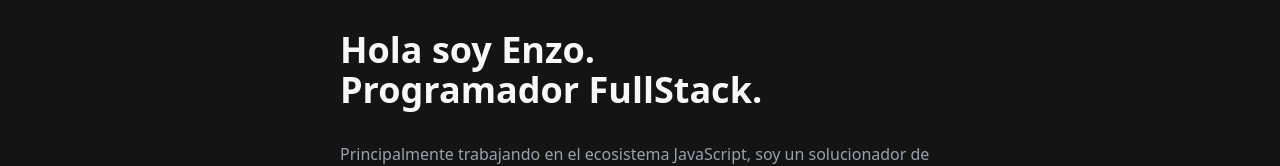
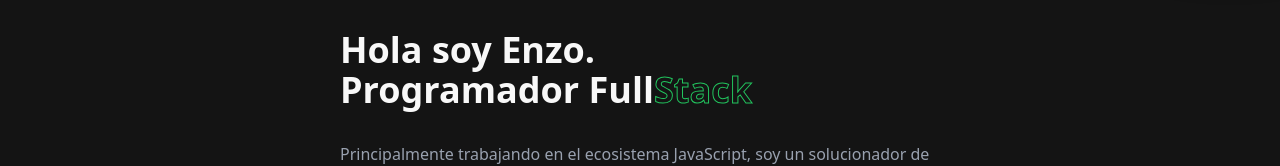
Before and after one commit to Enzoolionel/newPortafolio, a React (Vite) app: page / in a window 1280 px wide. Shown: the part 312-478 px from the top of the page. Built offline with nearby package versions, Linux system fonts and the light colour scheme.

Commit message:
arreglando problemas de layout

```diff
--- a/src/components/Footer.jsx
+++ b/src/components/Footer.jsx
@@ -24,7 +24,7 @@ const Footer = () => {
         <h2 className="text-gray-500 max-w-[500px]">
           Si te gusta lo que hago y querés aprender conmigo, seguime en YouTube!
           🚀 Voy a estar subiendo nuevos videos con proyectos reales y tips que
-          te van a ayudar 👉
+          te van a ayudar 👉{" "}
           <a
             href="https://www.youtube.com/@NoTanJunior"
             className="underline text-white"
--- a/src/views/MainView.jsx
+++ b/src/views/MainView.jsx
@@ -68,7 +68,13 @@ const MainView = () => {
             transition={{ duration: 0.1 }}
             className="hover:brightness-150 transition-all text-3xl sm:text-4xl font-semibold"
           >
-            Programador FullStack.
+            Programador Full
+            <span
+              className="text-transparent"
+              style={{ WebkitTextStroke: "1px #22c55e" }}
+            >
+              Stack
+            </span>
           </motion.h1>
           <motion.h2
             initial={{ opacity: 0 }}
@@ -87,10 +93,7 @@ const MainView = () => {
           className="flex flex-col sm:flex-row mt-10 gap-4"
         >
           <Buttons routes={routesMobile} />
-          <Link
-            to="#projects"
-            className="hover:cursor-pointer duration-75 hover:brightness-150 flex justify-center items-center transition-all h-13 w-40 border p-[3px] text-[#ccc] text-lg border-black sombra rounded-md"
-          >
+          <Link className="hover:cursor-pointer duration-75 hover:brightness-150 flex justify-center items-center transition-all h-13 w-40 border p-[3px] text-[#ccc] text-lg border-black sombra rounded-md">
             Explorar Mas
           </Link>
         </motion.article>
```
